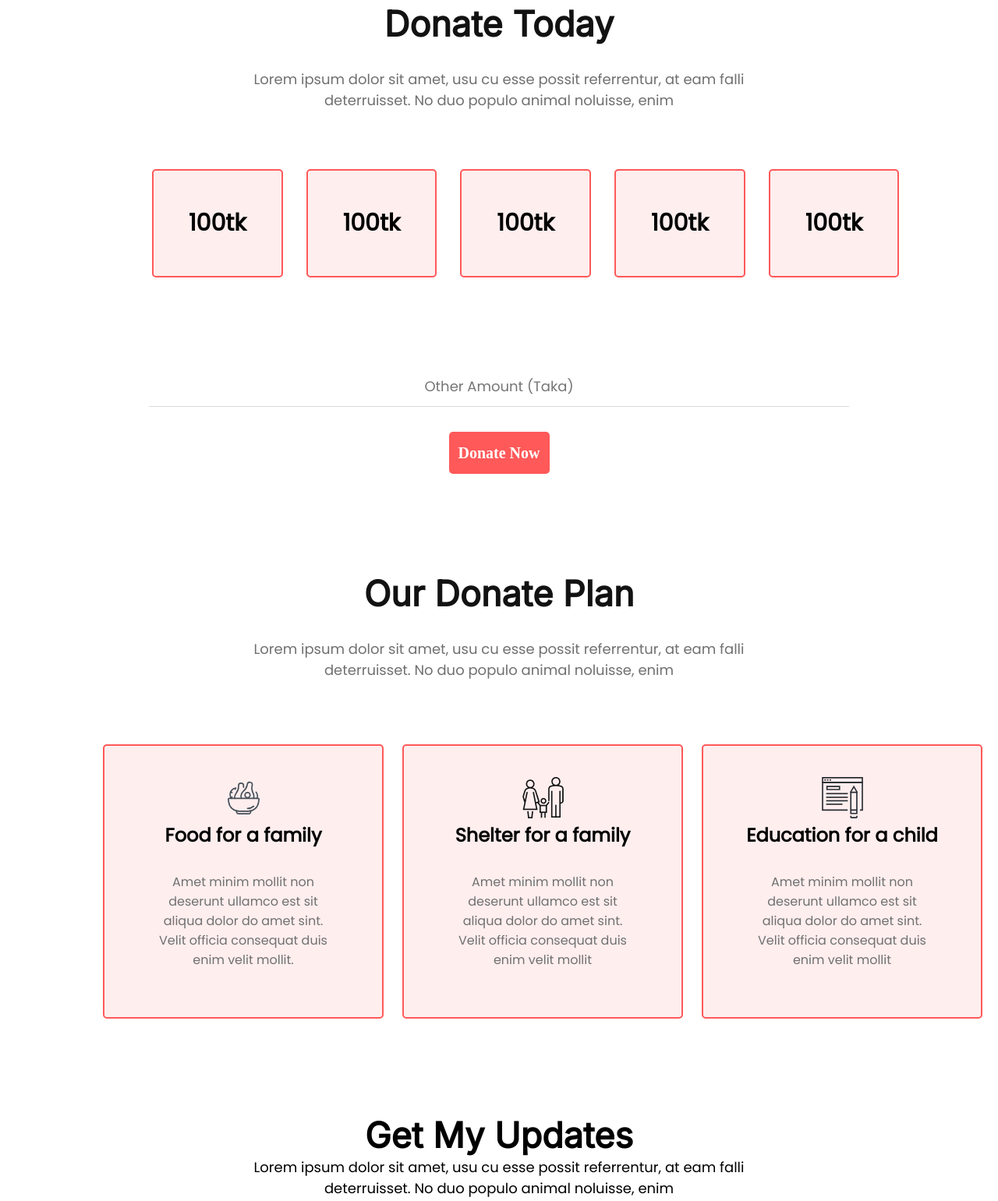
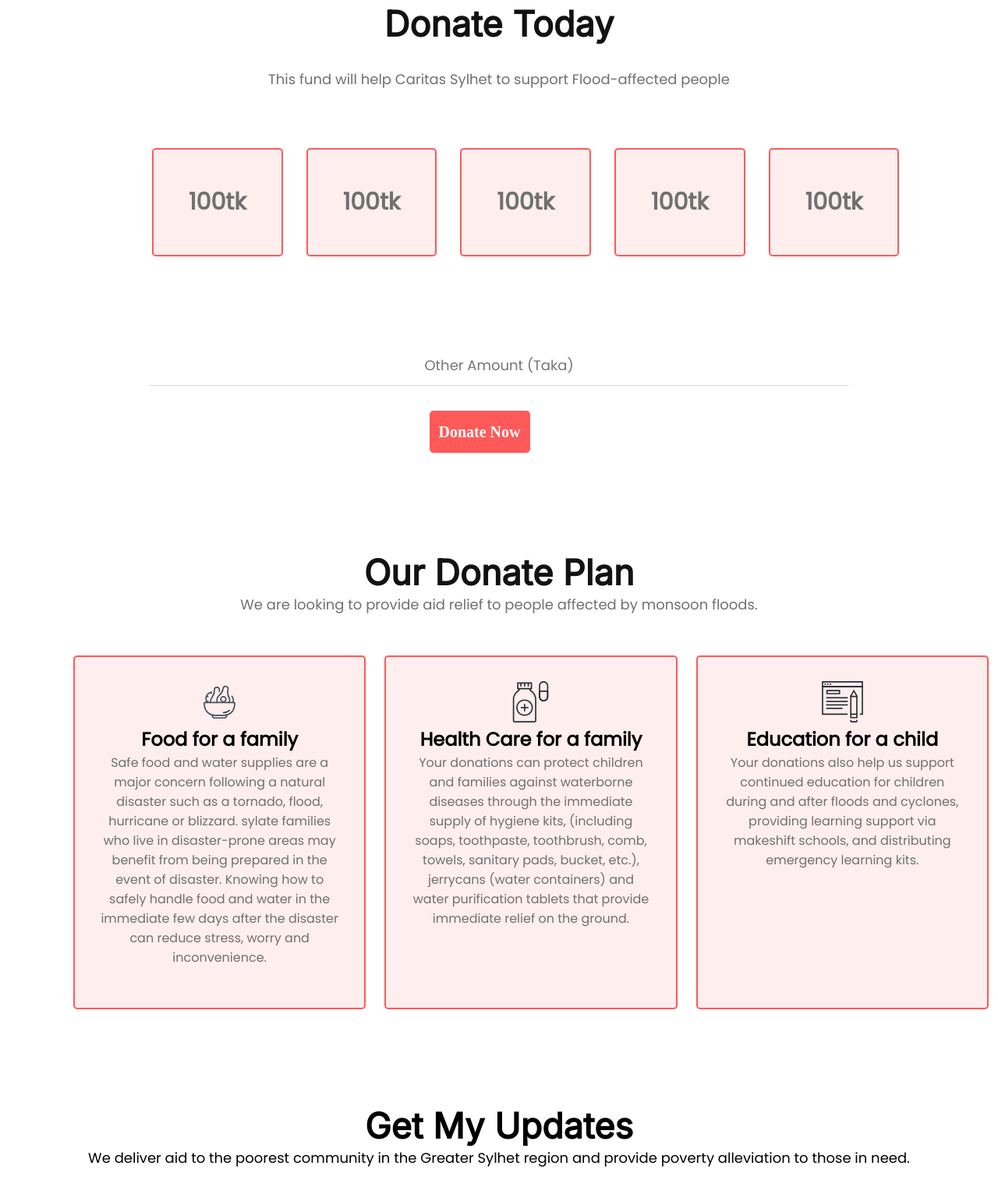
Before and after one commit to izazahmed0177/support-flood-victimes, a plain HTML site: page index.html in a window 1280 px wide. Shown: the part 756-2297 px from the top of the page at 78% size. Drawn offline with Linux system fonts and the light colour scheme.

Commit message:
html & css all text add complite  1

```diff
--- a/index.html
+++ b/index.html
@@ -18,10 +18,11 @@
     <!-- header section -->
     <section class="header-section">
         <div>
-            <h1>Let’s Help Those Who Are <br>
-                More In Need</h1>
-            <p>Lorem ipsum dolor sit amet, usu cu esse possit referrentur, at eam falli <br>
-                deterruisset. No duo populo animal noluisse, enim</p>
+            <h1>Use your time to serve the world, and you will find that it also serves you.</h1>
+            <p>Our Main Purpose Is To Change The Society Positively And Ensure The Fundamental <br> Human Rights For All
+                People By Making The Young Generation Self-Reliant,<br> Protecting The Environment, Donating Blood And
+                <br>
+                Helping Each Other As A Family.</p>
             <a class="donate-now-btn" href="#" target="_blank" rel="noopener noreferrer">Donate Now</a>
         </div>
     </section>
@@ -29,24 +30,33 @@
     <section class="donation-section">
         <div>
             <h1>Donate Today</h1>
-            <p>Lorem ipsum dolor sit amet, usu cu esse possit referrentur, at eam falli <br>
-                deterruisset. No duo populo animal noluisse, enim</p>
+            <p>This fund will help Caritas Sylhet to support Flood-affected people </p>
             <div class="donation-item flexible-container">
+                <a href="#" target="_blank" rel="noopener noreferrer">
                     <div class="donation-amount">
                         <h2>100tk</h2>
                     </div>
+                </a>
+                <a href="#" target="_blank" rel="noopener noreferrer">
                     <div class="donation-amount">
                         <h2>100tk</h2>
                     </div>
+                </a>
+                <a href="#" target="_blank" rel="noopener noreferrer">
                     <div class="donation-amount">
                         <h2>100tk</h2>
                     </div>
+                </a>
+                <a href="#" target="_blank" rel="noopener noreferrer">
                     <div class="donation-amount">
                         <h2>100tk</h2>
                     </div>
+                </a>
+                <a href="#" target="_blank" rel="noopener noreferrer">
                     <div class="donation-amount">
                         <h2>100tk</h2>
                     </div>
+                </a>
             </div>
             <div class="donation-input-btn">
                 <form class="donation-form" action="">
@@ -61,32 +71,30 @@
     <section class="donate-plan-section">
         <div>
             <h1>Our Donate Plan</h1>
-            <p>Lorem ipsum dolor sit amet, usu cu esse possit referrentur, at eam falli <br>
-                deterruisset. No duo populo animal noluisse, enim</p>
+            <p>We are looking to provide aid relief to people affected by monsoon floods.</p>
             <div class="donate-plan-item flexible-container">
                 <div class="donate-plan-box">
                     <img class="donate-icons" src="icons/icon8.svg" alt="" srcset="">
                     <h2>Food for a family</h2>
-                    <p>Amet minim mollit non deserunt
-                        ullamco est sit aliqua dolor do amet
-                        sint. Velit officia consequat duis enim
-                        velit mollit.</p>
+                    <p>Safe food and water supplies are a major concern following a natural disaster such as a tornado,
+                        flood, hurricane or blizzard. sylate families who live in disaster-prone areas may benefit from
+                        being prepared in the event of disaster. Knowing how to safely handle food and water in the
+                        immediate few days after the disaster can reduce stress, worry and inconvenience.</p>
                 </div>
                 <div class="donate-plan-box">
-                    <img class="donate-icons" src="icons/shelter.png" alt="" srcset="">
-                    <h2>Shelter for a family</h2>
-                    <p>Amet minim mollit non deserunt
-                        ullamco est sit aliqua dolor do amet
-                        sint. Velit officia consequat duis enim
-                        velit mollit</p>
+                    <img class="donate-icons" src="icons/medicine.svg" alt="" srcset="">
+                    <h2>Health Care for a family</h2>
+                    <p>Your donations can protect children and families against waterborne diseases through the
+                        immediate supply of hygiene kits, (including soaps, toothpaste, toothbrush, comb, towels,
+                        sanitary pads, bucket, etc.), jerrycans (water containers) and water purification tablets that
+                        provide immediate relief on the ground.</p>
                 </div>
                 <div class="donate-plan-box">
                     <img class="donate-icons" src="icons/icon4.svg" alt="" srcset="">
                     <h2>Education for a child</h2>
-                    <p>Amet minim mollit non deserunt
-                        ullamco est sit aliqua dolor do amet
-                        sint. Velit officia consequat duis enim
-                        velit mollit</p>
+                    <p>Your donations also help us support continued education for children during and after floods and
+                        cyclones, providing learning support via makeshift schools, and distributing emergency learning
+                        kits.</p>
                 </div>
             </div>
 
@@ -99,8 +107,8 @@
 
         <div>
             <h1>Get My Updates</h1>
-            <p>Lorem ipsum dolor sit amet, usu cu esse possit referrentur, at eam falli <br>
-                deterruisset. No duo populo animal noluisse, enim</p>
+            <p> We deliver aid to the poorest community in the Greater Sylhet region and provide poverty alleviation to
+                those in need.</p>
         </div>
         <div>
             <form class="my-updates-form" action="">
@@ -115,8 +123,8 @@
 
 </body>
 <footer class="footer-section">
-    <h1>Be Humble</h1>
-    <p>I'm gonna do it</p>
+    <h1>Be Humane</h1>
+    <p>Happiness Doesn’t Result From What We Get, But From What We Give.</p>
 
 </footer>
 
--- a/style.css
+++ b/style.css
@@ -61,8 +61,9 @@ footer p {
     justify-content: center;
     align-items: center;
     padding: 16px 12px;
-    /* gap: 8px; */
+
     text-decoration: none;
+    margin-right: 50px;
 }
 
 .flexible-container {
@@ -87,15 +88,17 @@ footer p {
 }
 
 .header-section h1 {
-    font-size: 65px;
+    font-size: 56px;
     color: #FFFFFF;
     text-align: center;
+    padding-right: 76px;
 }
 
 .header-section p {
     color: #FFFFFF;
     text-align: center;
     padding: 40px;
+    padding-right: 120px;
 }
 
 /*  */
@@ -123,6 +126,11 @@ footer p {
     /* background: #FFEEEE;
     border: 2px solid #FF5959;
     border-radius: 5px; */
+}
+
+.donation-item a {
+    text-decoration: none;
+    color: #707070;
 }
 
 .donation-amount {
@@ -178,12 +186,12 @@ footer p {
 
 .donate-plan-section p {
     color: #707070;
-    padding: 30px;
+    padding: 0px;
 }
 
 .donate-plan-item {
     padding-top: 40px;
-    margin-left: 120px;
+    margin-left: 82px;
 
 }
 
@@ -191,9 +199,9 @@ footer p {
     background: #FFEEEE;
     border: 2px solid #FF5959;
     border-radius: 5px;
-    width: 360px;
-    height: 352px;
-    padding: 40px;
+    width: 381px;
+    height: 454px;
+    padding: 31px;
     margin: 12px;
 }
 
```
Lines whose indentation alone changed are shown as unchanged.
